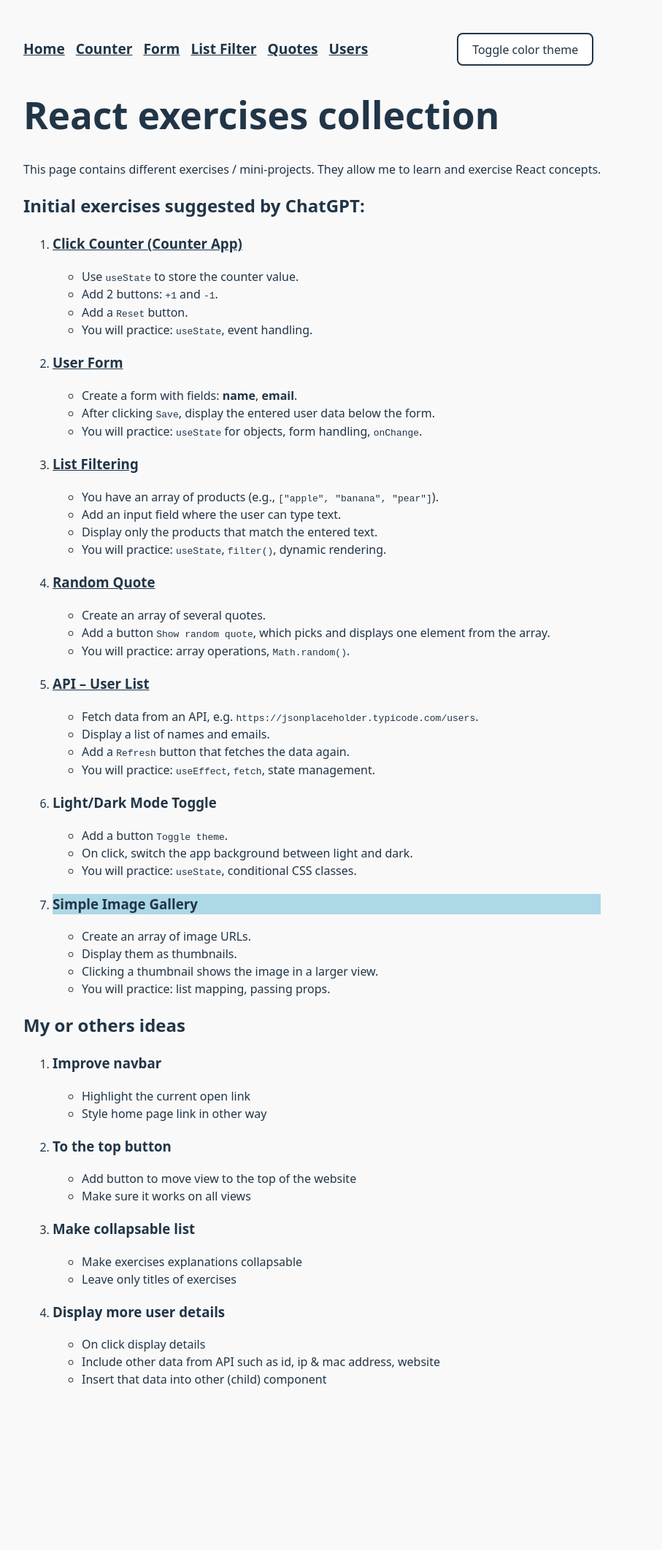
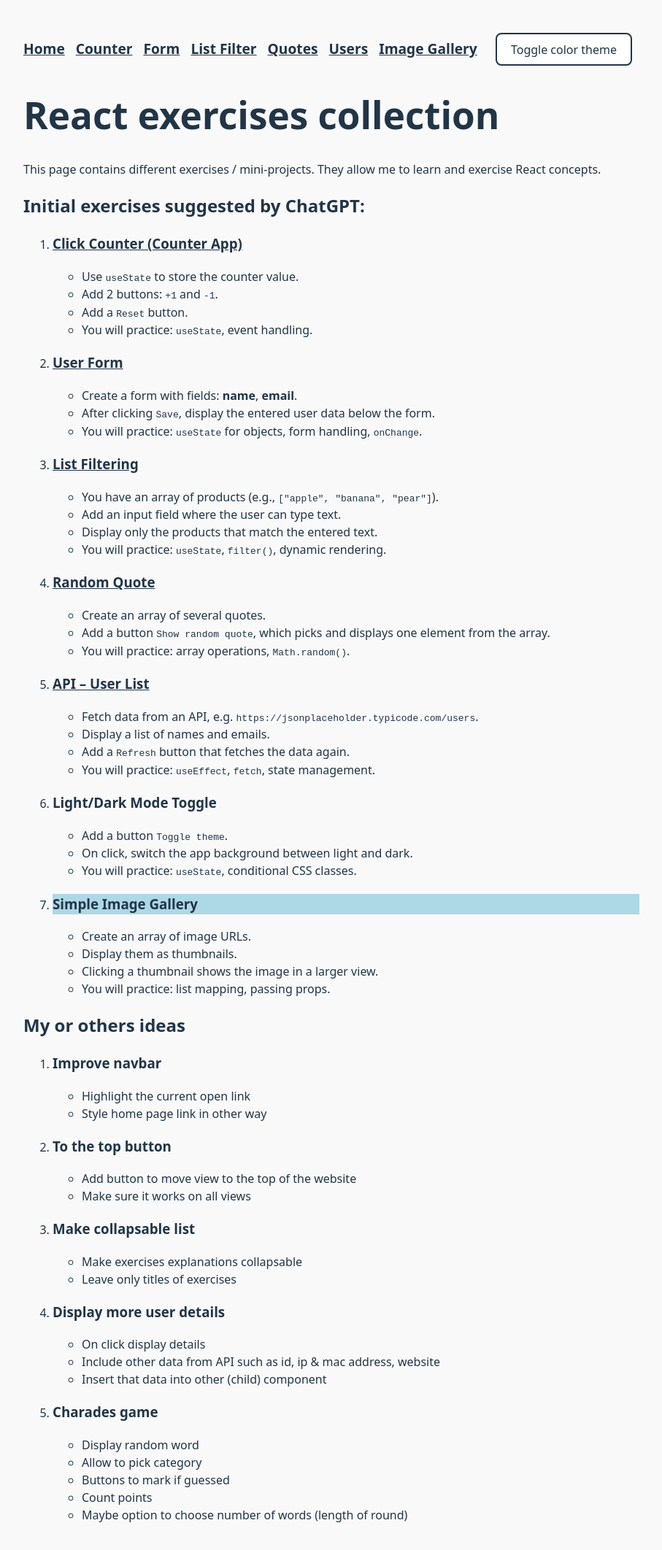
Before and after one commit to JustynaGargula/react-exercises, a React (Vite) app: page / in a window 1280 px wide. Shown: the top 2124 px of the page at 73% size, without its empty margins (8-915 px from the left). Before the commit the page ends 1958 px from the top, so only its background shows below. Built offline with nearby package versions, Linux system fonts and the light colour scheme.

Commit message:
New idea + start of next exrecise

```diff
--- a/src/App.jsx
+++ b/src/App.jsx
@@ -7,6 +7,7 @@ import ListFilter from "./components/ListFilter.jsx";
 import Quotes from "./components/Quotes.jsx";
 import ApiUsers from "./components/ApiUsers.jsx";
 import {useEffect, useState} from "react";
+import ImageGallery from "./components/ImageGallery.jsx";
 
 function App() {
 
@@ -29,7 +30,8 @@ function App() {
             <Link to={"/form"}>Form</Link>
             <Link to={"/list-filter"}>List Filter</Link>
             <Link to={"/quotes"}>Quotes</Link>
-            <Link to={"api-users"}>Users</Link>
+            <Link to={"/api-users"}>Users</Link>
+            <Link to={"/image-gallery"}>Image Gallery</Link>
           </nav>
 
           <button onClick={toggleTheme}>Toggle color theme</button>
@@ -44,6 +46,7 @@ function App() {
           <Route path="/list-filter" element={<ListFilter />} />
           <Route path="/quotes" element={<Quotes />} />
           <Route path="api-users" element={<ApiUsers />} />
+          <Route path="image-gallery" element={<ImageGallery />} />
         </Routes>
       </Router>
     </>
--- a/src/components/Home.jsx
+++ b/src/components/Home.jsx
@@ -123,6 +123,17 @@ export default function Home() {
           </ul>
         </li>
 
+        <li>
+          <h3>Charades game</h3>
+          <ul>
+            <li>Display random word</li>
+            <li>Allow to pick category</li>
+            <li>Buttons to mark if guessed</li>
+            <li>Count points</li>
+            <li>Maybe option to choose number of words (length of round)</li>
+          </ul>
+        </li>
+
       </ol>
     </>
   )
--- /dev/null
+++ b/src/components/ImageGallery.jsx
@@ -0,0 +1,10 @@
+
+
+export default function ImageGallery() {
+
+  return (
+    <>
+      <h1>Image Gallery</h1>
+    </>
+  )
+}
```
